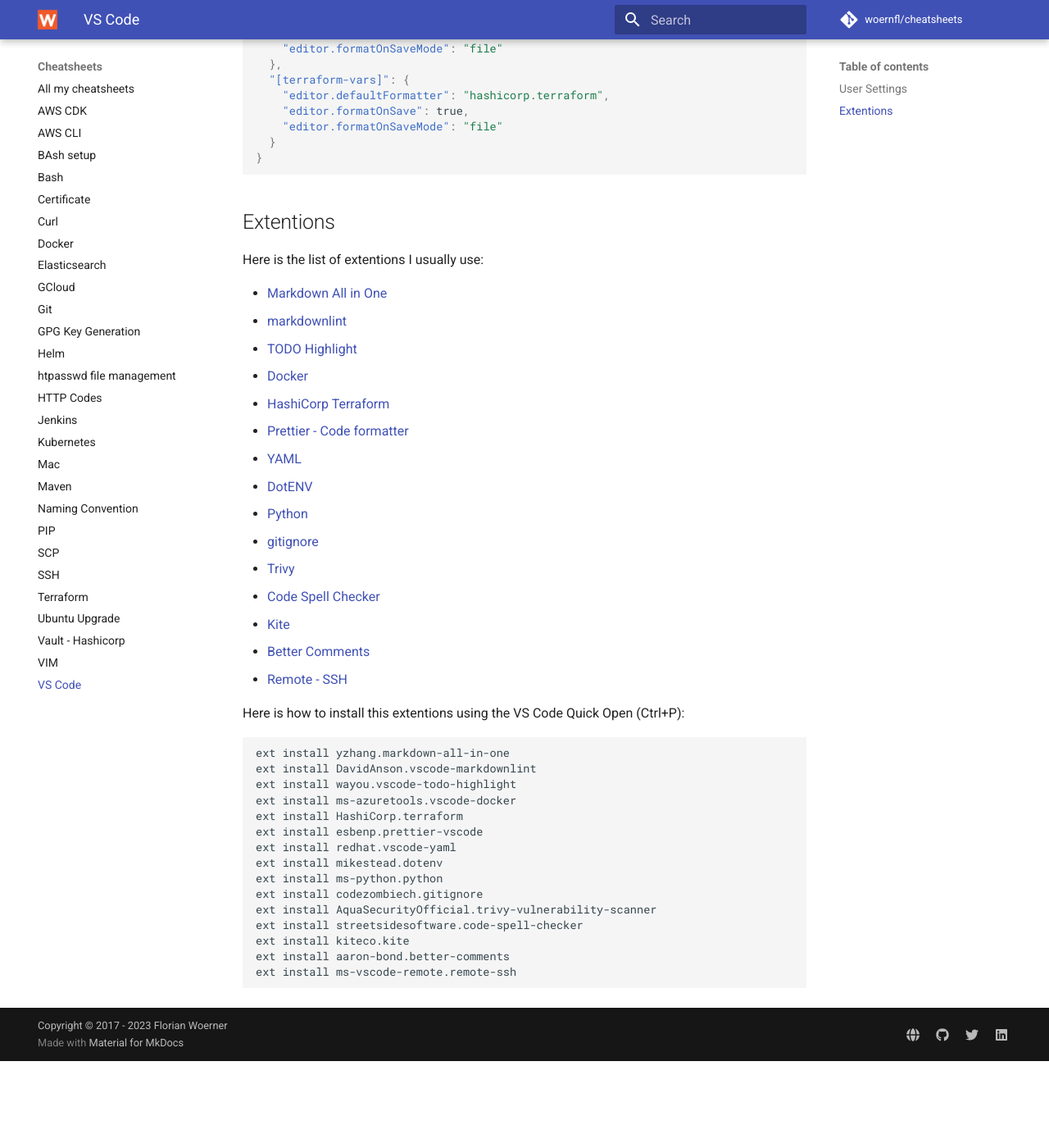
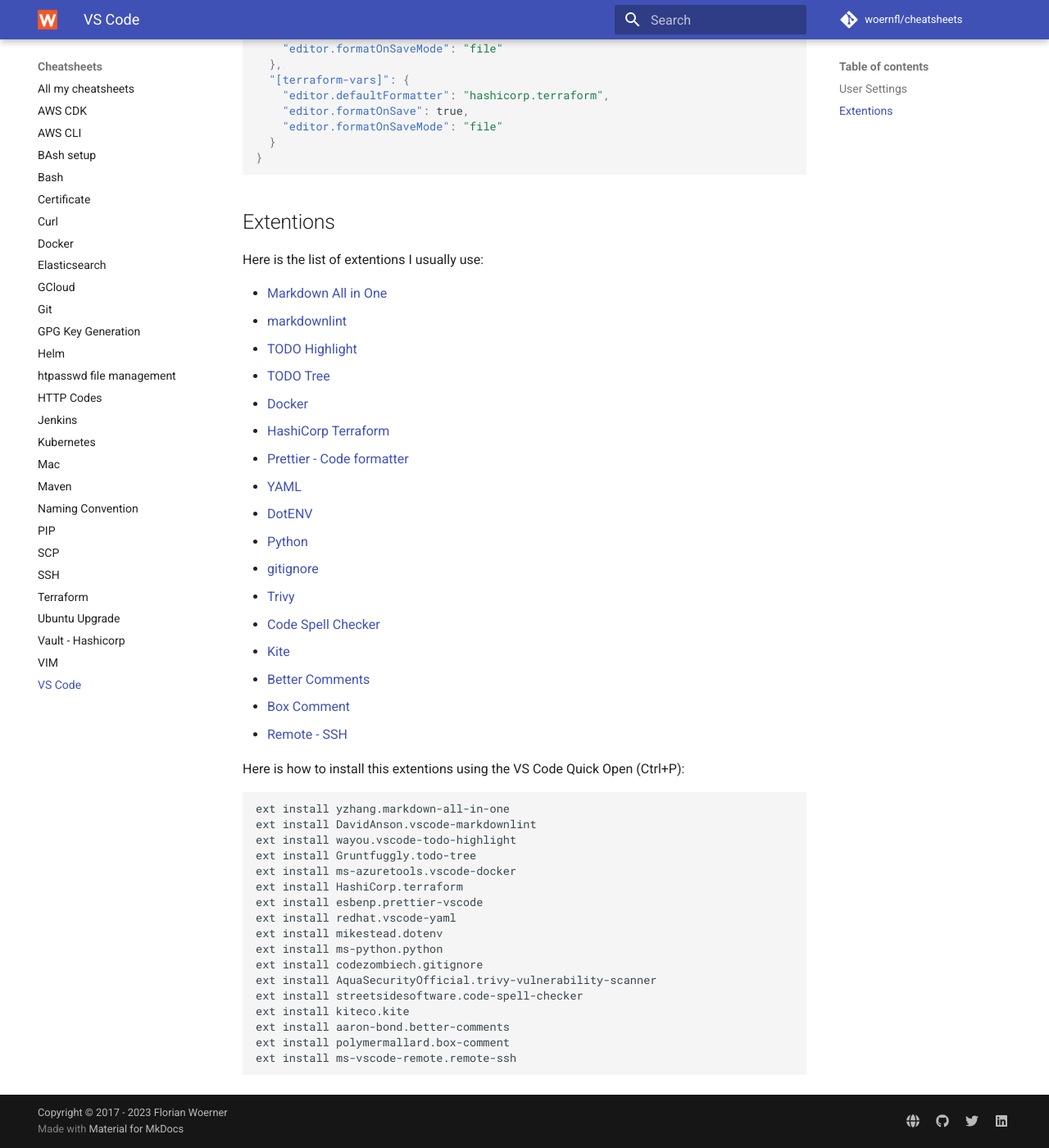
Before and after one commit to woernfl/cheatsheets, an MkDocs documentation site: the page built from docs/vs-code.md, in a window 1280 px wide and 1400 px high, scrolled down 461 px. Shown: the whole window at 82% size. Built offline with MkDocs 1.6.1 and Material for MkDocs 9.7.7, drawn with Linux system fonts in a browser that asks for light colours; comment, search, counter and statistics services are not loaded; before the commit the page ends 1755 px from its top, so only the background shows below that.

Commit message:
Update vs-code.md

````diff
--- a/docs/vs-code.md
+++ b/docs/vs-code.md
@@ -34,6 +34,7 @@
 - [Markdown All in One](https://marketplace.visualstudio.com/items?itemName=yzhang.markdown-all-in-one)
 - [markdownlint](https://marketplace.visualstudio.com/items?itemName=DavidAnson.vscode-markdownlint)
 - [TODO Highlight](https://marketplace.visualstudio.com/items?itemName=wayou.vscode-todo-highlight)
+- [TODO Tree](https://marketplace.visualstudio.com/items?itemName=Gruntfuggly.todo-tree)
 - [Docker](https://marketplace.visualstudio.com/items?itemName=ms-azuretools.vscode-docker)
 - [HashiCorp Terraform](https://marketplace.visualstudio.com/items?itemName=HashiCorp.terraform)
 - [Prettier - Code formatter](https://marketplace.visualstudio.com/items?itemName=esbenp.prettier-vscode)
@@ -45,6 +46,7 @@
 - [Code Spell Checker](https://marketplace.visualstudio.com/items?itemName=streetsidesoftware.code-spell-checker)
 - [Kite](https://marketplace.visualstudio.com/items?itemName=kiteco.kite)
 - [Better Comments](https://marketplace.visualstudio.com/items?itemName=aaron-bond.better-comments)
+- [Box Comment](https://marketplace.visualstudio.com/items?itemName=polymermallard.box-comment)
 - [Remote - SSH](https://marketplace.visualstudio.com/items?itemName=ms-vscode-remote.remote-ssh)
 
 Here is how to install this extentions using the VS Code Quick Open (Ctrl+P):
@@ -53,6 +55,7 @@
 ext install yzhang.markdown-all-in-one
 ext install DavidAnson.vscode-markdownlint
 ext install wayou.vscode-todo-highlight
+ext install Gruntfuggly.todo-tree
 ext install ms-azuretools.vscode-docker
 ext install HashiCorp.terraform
 ext install esbenp.prettier-vscode
@@ -64,5 +67,6 @@
 ext install streetsidesoftware.code-spell-checker
 ext install kiteco.kite
 ext install aaron-bond.better-comments
+ext install polymermallard.box-comment
 ext install ms-vscode-remote.remote-ssh
 ```
````
